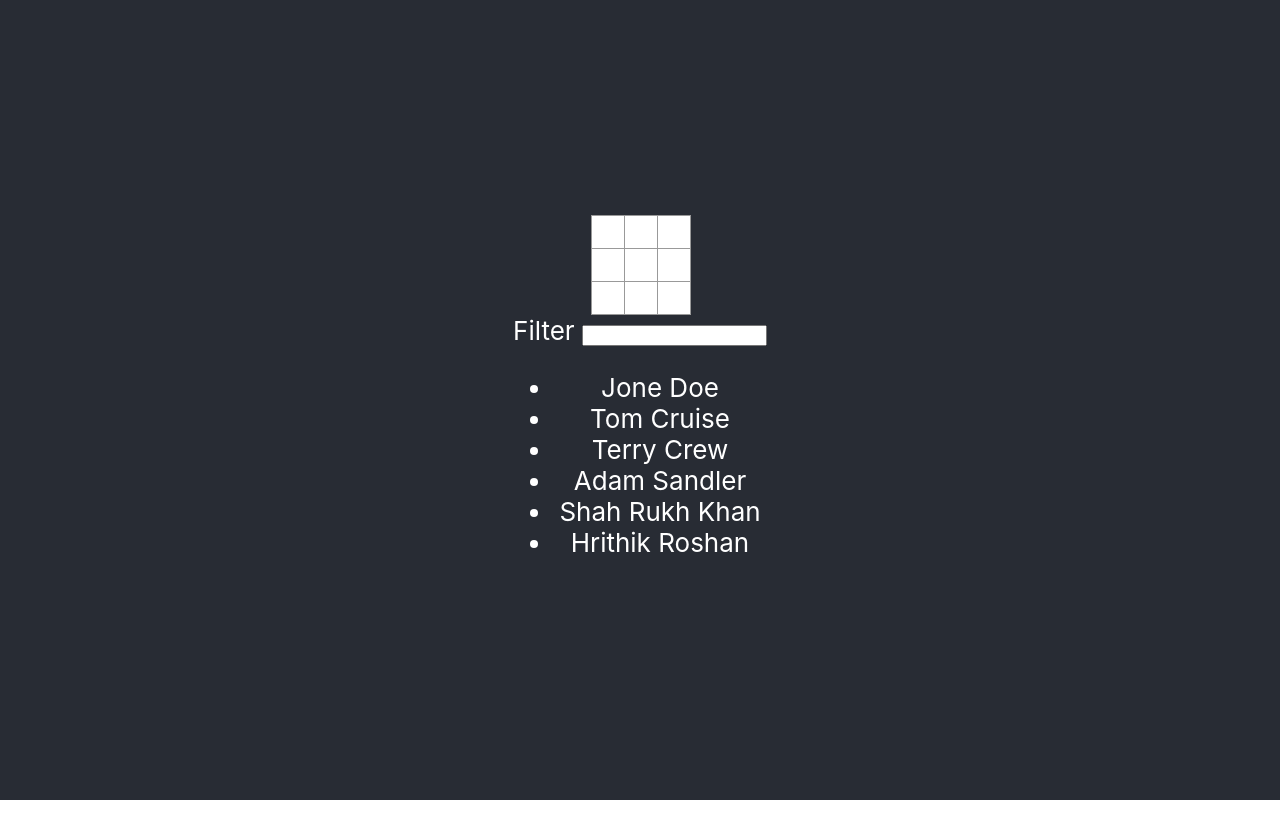
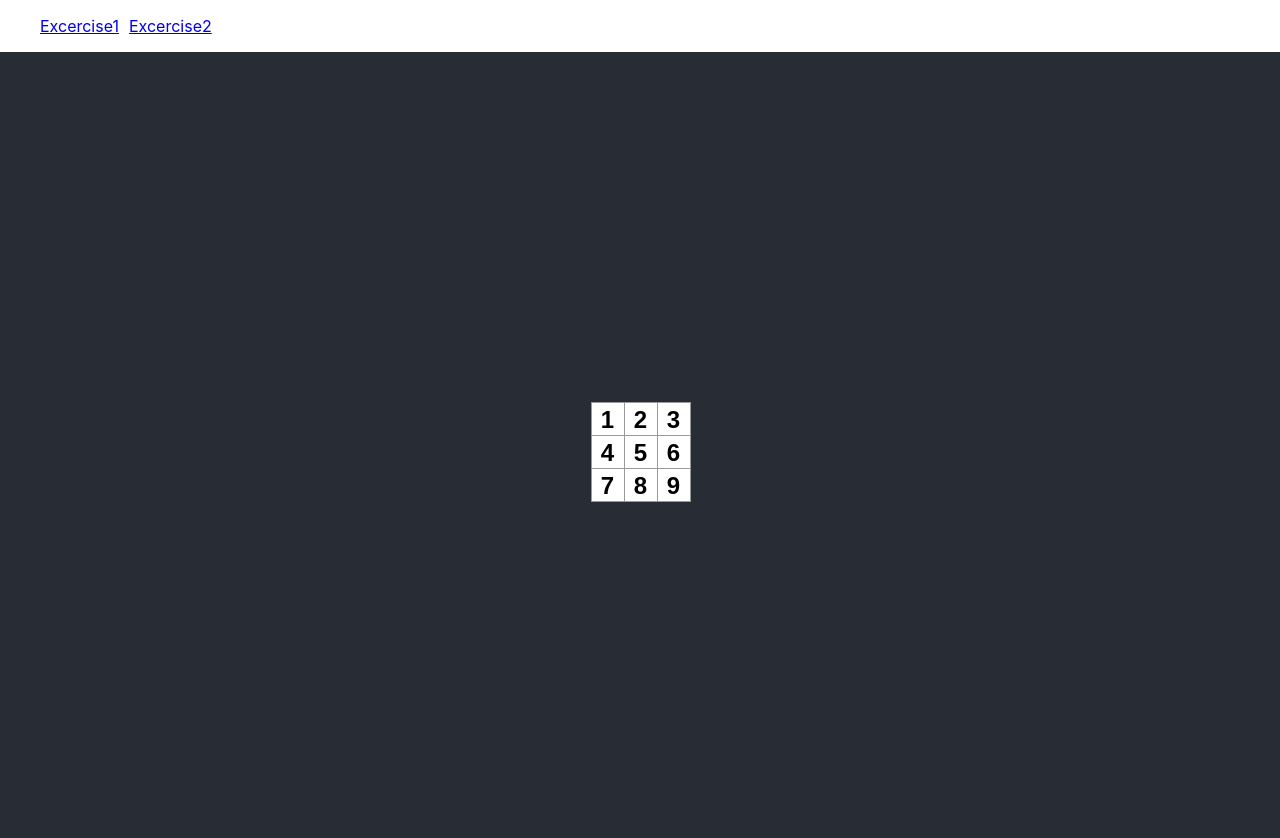
Before and after one commit to libertia/react-course-excercise, a React (Create React App) app: page / in a window 1280 px wide. Shown: the top 838 px of the page. Before the commit the page ends 800 px from the top, so only its background shows below. Built offline with nearby package versions, Linux system fonts and the light colour scheme.

Commit message:
add router

```diff
--- a/package.json
+++ b/package.json
@@ -12,6 +12,7 @@
     "@types/react-dom": "^18.0.0",
     "react": "^18.3.1",
     "react-dom": "^18.3.1",
+    "react-router-dom": "^6.23.1",
     "react-scripts": "5.0.1",
     "typescript": "^4.4.2",
     "web-vitals": "^2.1.0"
--- a/src/App.css
+++ b/src/App.css
@@ -36,3 +36,10 @@
     transform: rotate(360deg);
   }
 }
+
+
+nav > ul > li {
+  display: inline-block;
+  margin-right: 10px;
+  /* You can also add some margins here to make it look prettier */
+}
--- a/src/App.tsx
+++ b/src/App.tsx
@@ -1,15 +1,23 @@
 import './App.css';
-// import ComponentExcercise from './pages/excercise';
-import StateExcercise from './pages/excercise2';
+import AppRouter from './router';
 
 function App() {
+  //   return (
+  //     <div className="App">
+  //       <header className="App-header">
+  //         <StateExcercise />
+  //       </header>
+  //     </div>
+  //   );
+
   return (
-    <div className="App">
-      <header className="App-header">
-        <StateExcercise />
-      </header>
-    </div>
-  );
+    <>
+      <AppRouter />
+    </>
+  )
 }
 
+
+
+
 export default App;
--- /dev/null
+++ b/src/layout/index.tsx
@@ -0,0 +1,25 @@
+import { Link, Outlet } from "react-router-dom";
+
+const Layout = () => {
+  return (<>
+    <nav>
+      <ul>
+        <li>
+          <Link to="/">Excercise1</Link>
+        </li>
+        <li>
+          <Link to="/state">Excercise2</Link>
+        </li>
+
+      </ul>
+    </nav>
+    <div className="App">
+      <header className="App-header">
+        <Outlet />
+      </header>
+    </div>
+
+  </>)
+}
+
+export default Layout
--- /dev/null
+++ b/src/router/index.tsx
@@ -0,0 +1,20 @@
+import { BrowserRouter, Route, Routes } from "react-router-dom"
+import Layout from "../layout"
+import ComponentExcercise from "../pages/excercise"
+import StateExcercise from "../pages/excercise2"
+
+const AppRouter = () => {
+  return (<BrowserRouter>
+    <Routes>
+      <Route path="/" element={<Layout />}>
+        {/* <Route index element={} /> */}
+        <Route index element={<ComponentExcercise />} />
+        <Route path="state" element={<StateExcercise />} />
+
+        <Route path="*" element={<div>Page not found</div>} />
+      </Route>
+    </Routes>
+  </BrowserRouter>)
+}
+
+export default AppRouter
```
Also changed, not shown: 1 other file (tests, documents, lock files or other folders).
